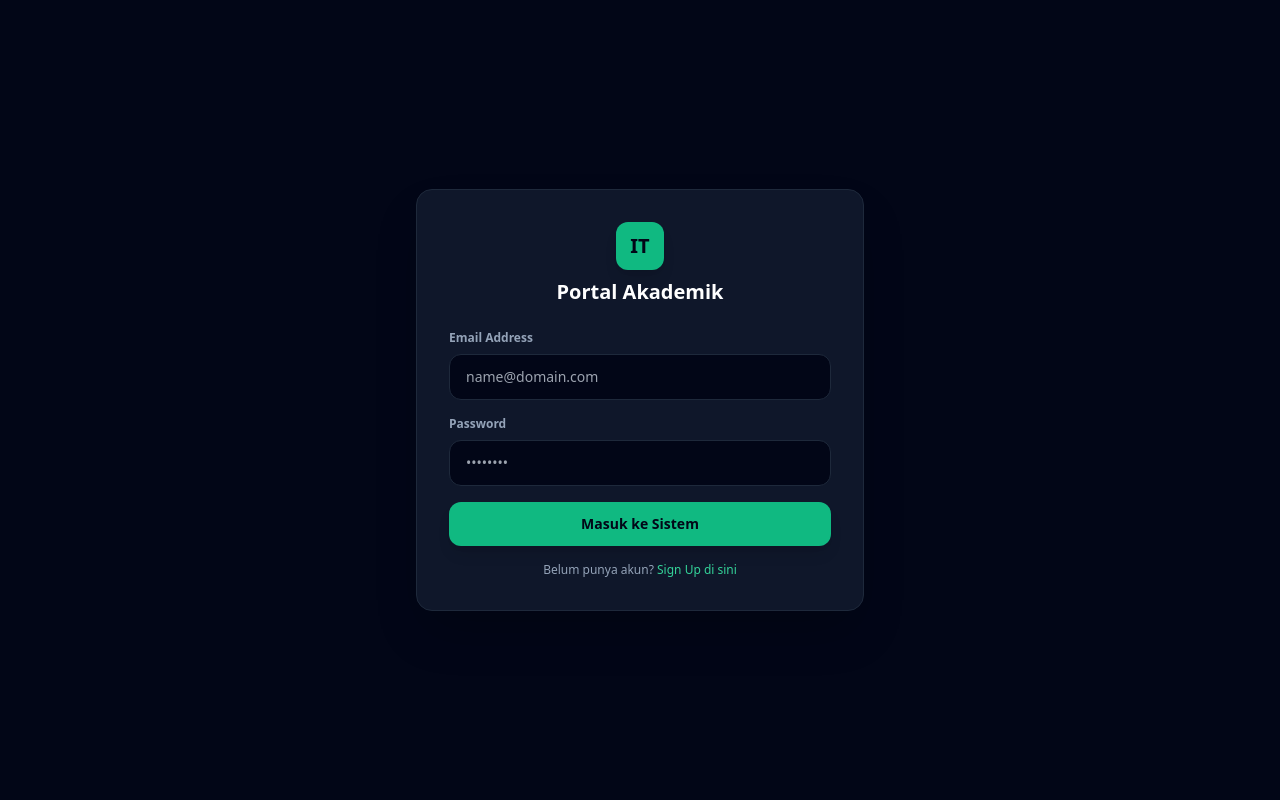
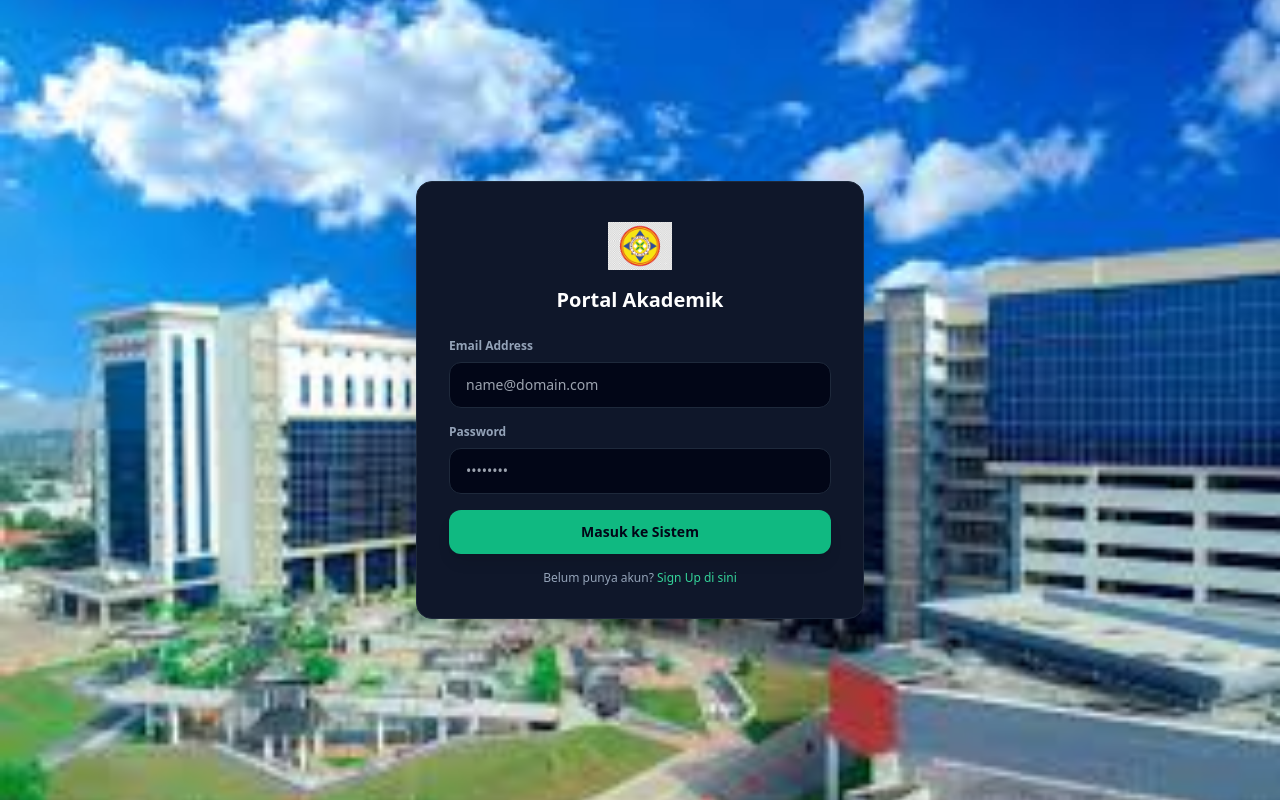
Before and after one commit to eunohowl/myclass-portal, a Flask app: page / in a window 1280 px wide. Run offline with Flask 3, Linux system fonts and the light colour scheme; some libraries are stand-ins or nearby versions.

Commit message:
Tambah background dan logo UNPAM di halaman login

```diff
--- a/templates/login.html
+++ b/templates/login.html
@@ -4,10 +4,11 @@
     <meta charset="UTF-8"><title>Login - MY CLASS</title>
     <script src="https://cdn.tailwindcss.com"></script>
 </head>
-<body class="bg-slate-950 text-slate-100 min-h-screen flex items-center justify-center font-sans px-4">
+<body class="min-h-screen flex items-center justify-center font-sans px-4 bg-cover bg-center"
+      style="background-image: url('/static/bg-unpam.jpg');">
     <div class="max-w-md w-full bg-slate-900 border border-slate-800 rounded-2xl p-8 shadow-2xl relative">
         <div class="flex flex-col items-center mb-6">
-            <div class="w-12 h-12 rounded-xl bg-emerald-500 flex items-center justify-center font-black text-xl text-slate-950 mb-2 shadow-lg">IT</div>
+            <img src="/static/logo-unpam.png" alt="Logo UNPAM" class="w-16 h-16 mb-2 object-contain">
             <h1 class="text-xl font-bold text-white">Portal Akademik</h1>
         </div>
         {% if error %}<div class="mb-4 text-xs text-rose-400 bg-rose-500/10 p-3 rounded-xl border border-rose-500/20">{{ error }}</div>{% endif %}
```
Also changed, not shown: static/bg-unpam.jpg (added), static/logo-unpam.png (added).
